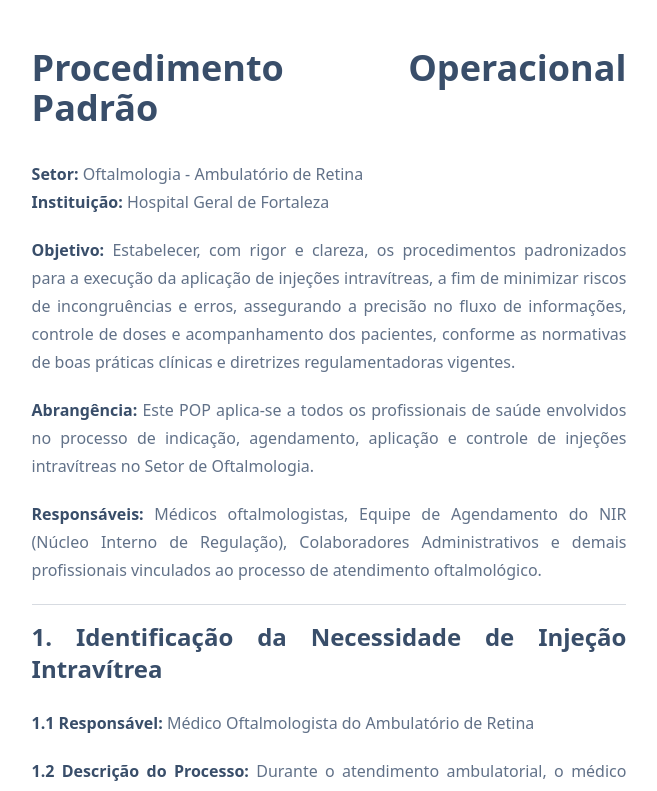
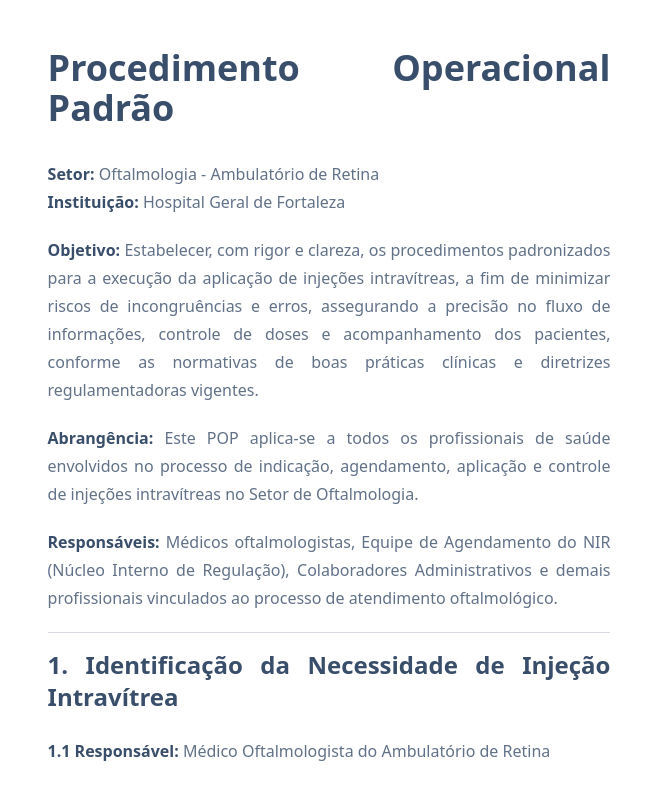
Before and after one commit to leonunesbs/injecoes, a Next.js app: page /pop in a window 1280 px wide. Shown: the top 791 px of the page, without its empty margins (311-968 px from the left). Built offline with nearby package versions, Linux system fonts and the light colour scheme.

Commit message:
fix(UI): ui padding

```diff
--- a/src/app/pop/page.tsx
+++ b/src/app/pop/page.tsx
@@ -42,7 +42,7 @@ export const metadata: Metadata = {
 
 export default function PopPage() {
   return (
-    <article className="container mx-auto py-12 prose text-justify">
+    <article className="container mx-auto py-12 px-4 prose text-justify">
       <h1>Procedimento Operacional Padrão</h1>
 
       <p>
```
